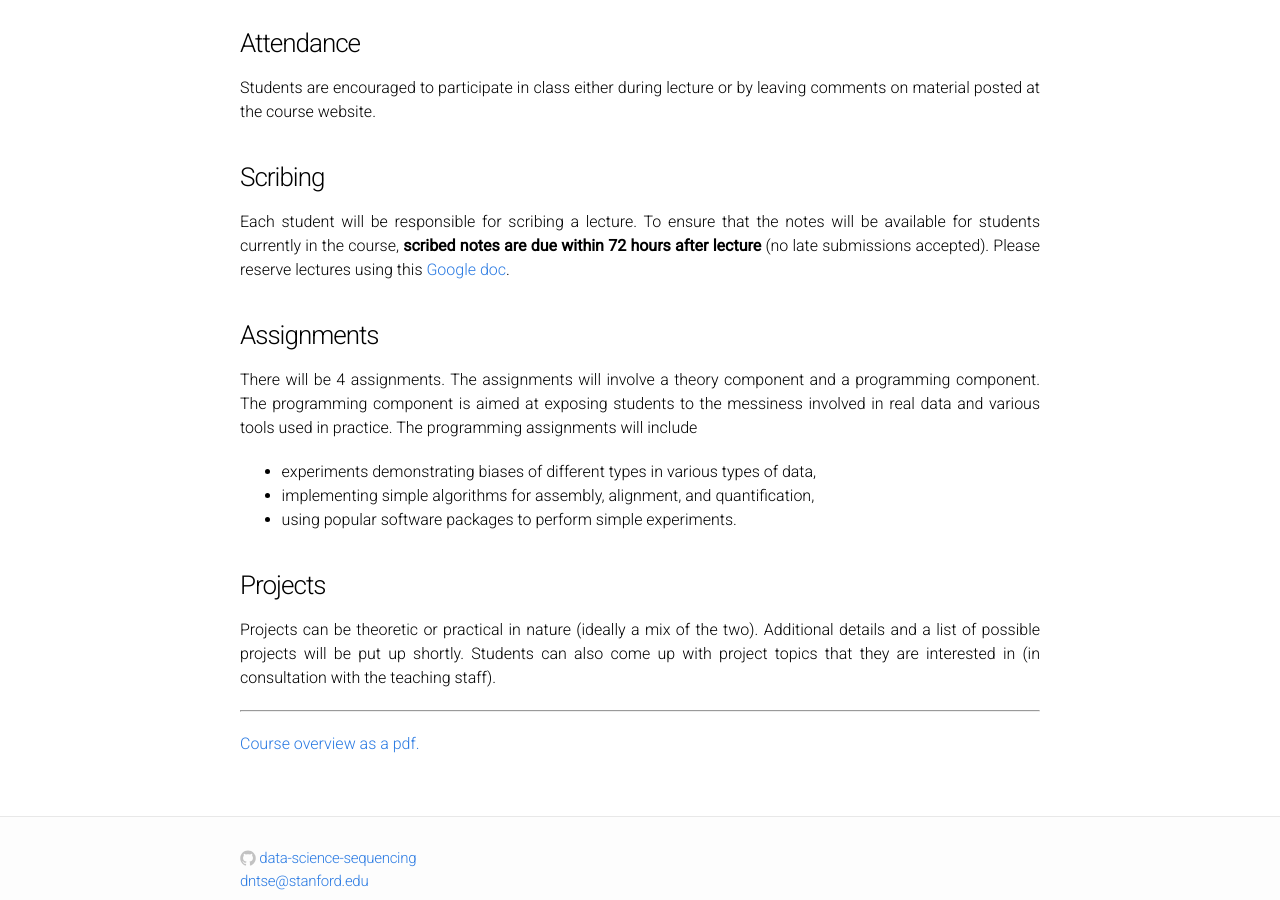
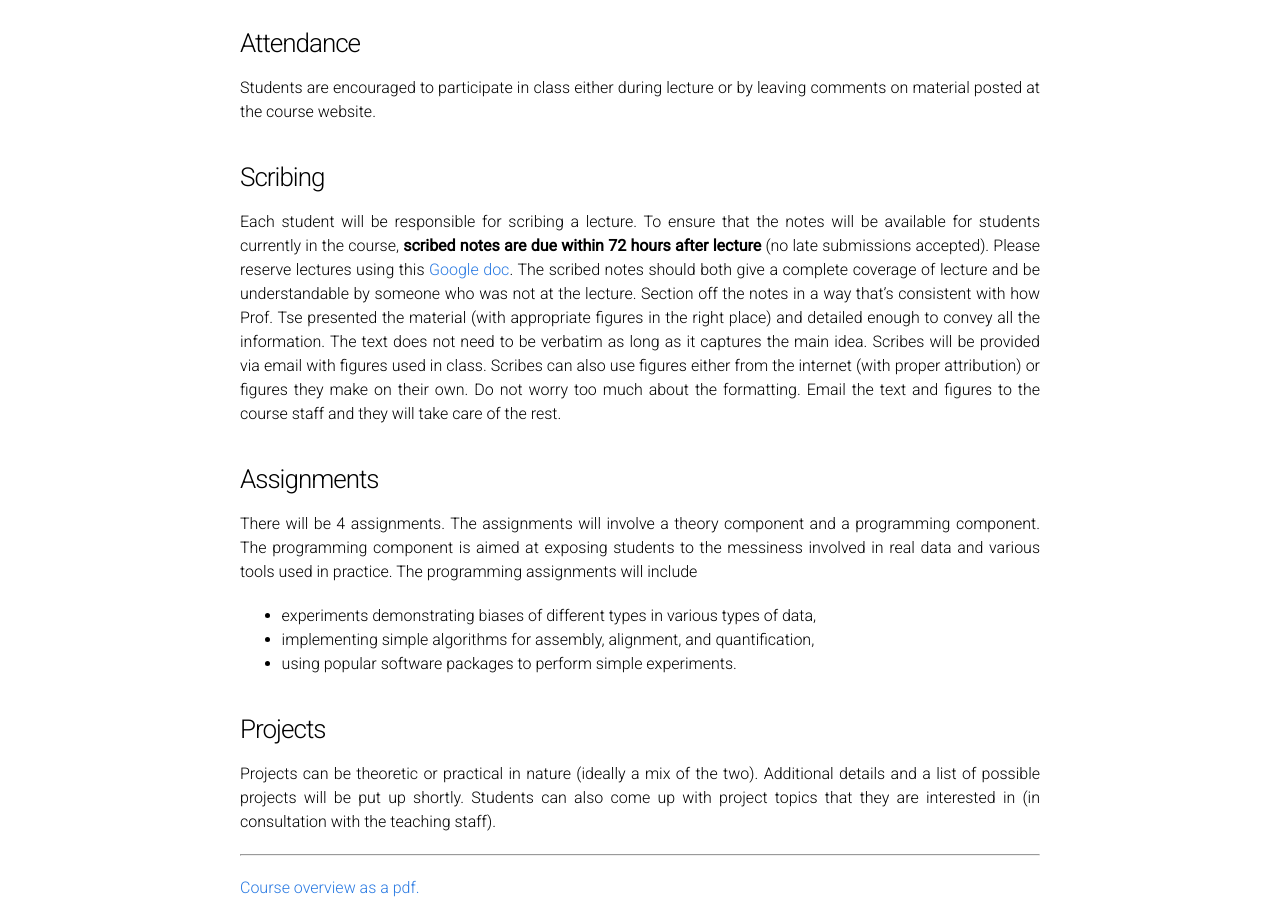
Before and after one commit to laurashen/data-science-sequencing.github.io, a Jekyll site: the page built from lectures/course_overview.md, in a window 1280 px wide and 900 px high, scrolled down 1713 px. Built offline with Jekyll 4.4.1, drawn with Linux system fonts in a browser that asks for light colours; comment, search, counter and statistics services are not loaded.

Commit message:
added scribing instructions (detailed)

```diff
--- a/lectures/course_overview.md
+++ b/lectures/course_overview.md
@@ -69,7 +69,7 @@ Students are encouraged to participate in class either during lecture or by leav
 
 ### Scribing
 
-Each student will be responsible for scribing a lecture. To ensure that the notes will be available for students currently in the course, **scribed notes are due within 72 hours after lecture** (no late submissions accepted). Please reserve lectures using this [Google doc](https://docs.google.com/spreadsheets/d/1LkE4W4aFc7vi4FPkl4BeRQl9rD0pV1_CaGuqdqcHB38/edit#gid=0).
+Each student will be responsible for scribing a lecture. To ensure that the notes will be available for students currently in the course, **scribed notes are due within 72 hours after lecture** (no late submissions accepted). Please reserve lectures using this [Google doc](https://docs.google.com/spreadsheets/d/1LkE4W4aFc7vi4FPkl4BeRQl9rD0pV1_CaGuqdqcHB38/edit#gid=0). The scribed notes should both give a complete coverage of lecture and be understandable by someone who was not at the lecture. Section off the notes in a way that's consistent with how Prof. Tse presented the material (with appropriate figures in the right place) and detailed enough to convey all the information. The text does not need to be verbatim as long as it captures the main idea. Scribes will be provided via email with figures used in class. Scribes can also use figures either from the internet (with proper attribution) or figures they make on their own. Do not worry too much about the formatting. Email the text and figures to the course staff and they will take care of the rest.
 
 ### Assignments
 
```
